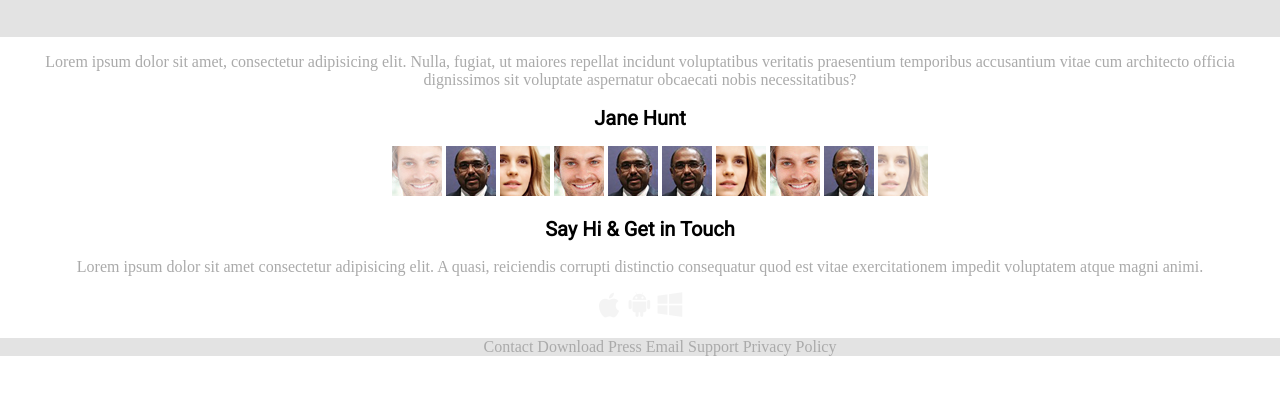
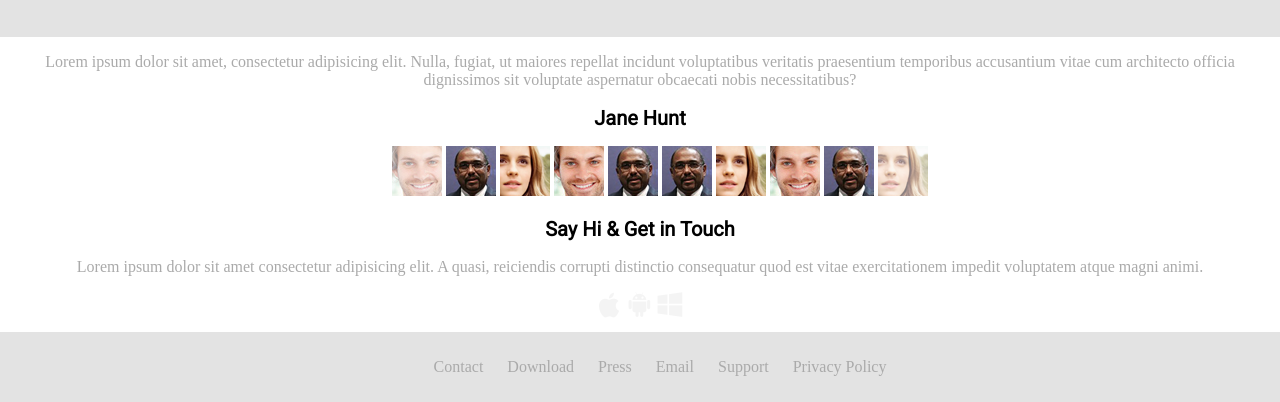
Before and after one commit to JoaoCastr0/notify-project, a plain HTML site: page index.html in a window 1280 px wide. Shown: the part 1122-1524 px from the top of the page. Before the commit the page ends 1494 px from the top, so only its background shows below. Drawn offline with Linux system fonts and the light colour scheme.

Commit message:
Alteracao no footer

```diff
--- a/assets/css/style.css
+++ b/assets/css/style.css
@@ -148,9 +148,14 @@ p{
 
 footer{
     background-color: #e3e3e3;
+    padding: 10px;
 }
 
 #foot{
     text-align: center;
     color: #aaaaaa;
 }
+
+#foot > li {
+    padding: 10px;
+}
```
